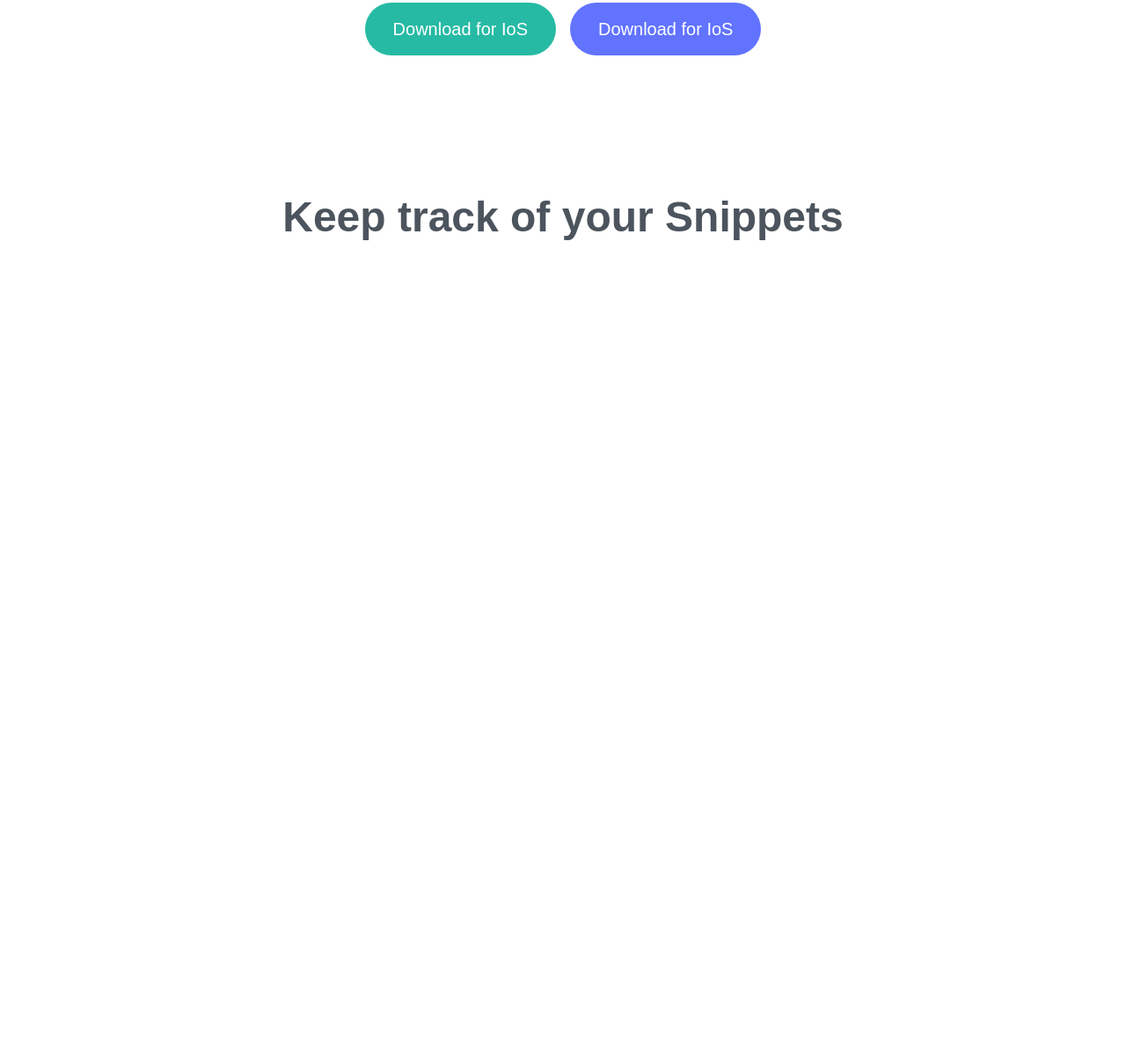
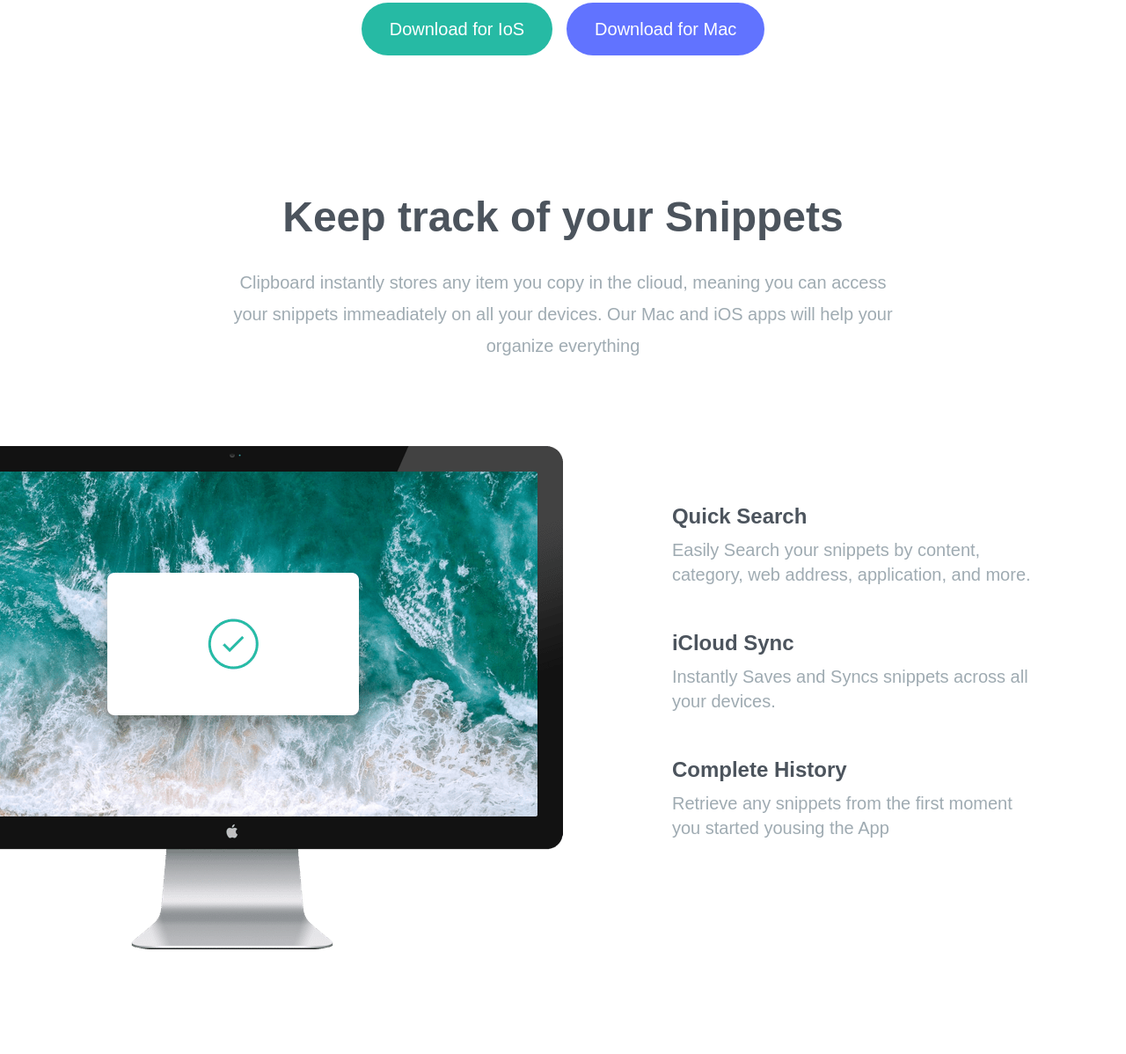
Before and after one commit to Tristverm/Clipboard, a website: page index.html in a window 1280 px wide. Shown: the part 498-1696 px from the top of the page at 88% size. Before the commit the page ends 865 px from the top, so only its background shows below. Drawn offline with Linux system fonts and the light colour scheme; a web font is replaced by a local one.

Commit message:
Added the Items Scetion and Image containers

```diff
--- a/index.html
+++ b/index.html
@@ -16,11 +16,9 @@
   <body>
     <!--Hero Section-->
     <section class="" id="hero">
-      <div class="max-w-6xl mx-auto text-center mb-40 px-10 pt-16">
+      <div class="section-container mb-40 pt-16">
         <img src="images/logo.svg" alt="" class="mx-auto my-16" />
-        <h3 class="mb-8 text-4xl font-bold text-darkGrayishBlue md:text-5xl">
-          A history of everything you copy
-        </h3>
+        <h3 class="">A history of everything you copy</h3>
         <p class="max-w-3xl mx-auto mb-10 text-2xl text-grayishBlue">
           Clipboard allows you to track and organize everything you copy.
           Instantly access your clipboard on all your devices.
@@ -37,22 +35,72 @@
           <button
             class="bg-lightBlue p-4 px-8 text-xl font-sans hover:shadow-lg hover:shadow-lightBlue text-white rounded-full hover:-translate-y-2 duration-200 transition hover:opacity-90"
           >
-            Download for IoS
+            Download for Mac
           </button>
         </div>
       </div>
     </section>
     <!--Snippets Section-->
     <section id="Snippets">
-
-        <div class="max-w-6xl mx-auto text-center my-20 px-10">
-          <h3 class="mb-8 text-4xl font-bold text-darkGrayishBlue md:text-5xl">
-            Keep track of your Snippets
-          </h3>
-          <p class="max-w-3xl mx-aut0 mb-24 text-xl leading-9 text-center text-grayishBlue"></p>
+      <div class="section-container my-20 px-10">
+        <h3 class="">Keep track of your Snippets</h3>
+        <p
+          class="max-w-3xl mx-auto mb-24 text-xl leading-9 text-center text-grayishBlue"
+        >
+          Clipboard instantly stores any item you copy in the clioud, meaning
+          you can access your snippets immeadiately on all your devices. Our Mac
+          and iOS apps will help your organize everything
+        </p>
+      </div>
+    </section>
+    <!--Features Section-->
+    <section id="features">
+      <div class="section-container my-20">
+        <div class="flex flex-col md:flex-row md:space-x-32 relative">
+          <!--Image-->
+          <div class="md:w-1/2">
+            <img
+              src="/images/image-computer.png"
+              alt=""
+              class="md:absolute top-0 right-[50%]"
+            />
+          </div>
+          <!--Items Container-->
+          <div
+            class="flex flex-col mt-16 mb-24 space-y-12 text-xl md:w-1/2 md:mb-60 md:text-left md:pl-16"
+          >
+            <!--Item1-->
+            <div>
+              <h5 class="mb-2 text-2xl font-bold text-darkGrayishBlue">
+                Quick Search
+              </h5>
+              <p class="max-w-md text-grayishBlue">
+                Easily Search your snippets by content, category, web address,
+                application, and more.
+              </p>
+            </div>
+            <!--Item2-->
+            <div>
+              <h5 class="mb-2 text-2xl font-bold text-darkGrayishBlue">
+                iCloud Sync
+              </h5>
+              <p class="max-w-md text-grayishBlue">
+                Instantly Saves and Syncs snippets across all your devices.
+              </p>
+            </div>
+            <!--Item3-->
+            <div>
+              <h5 class="mb-2 text-2xl font-bold text-darkGrayishBlue">
+                Complete History
+              </h5>
+              <p class="max-w-md text-grayishBlue">
+                Retrieve any snippets from the first moment you started yousing
+                the App
+              </p>
+            </div>
+          </div>
         </div>
-
-
+      </div>
     </section>
   </body>
 </html>
--- a/input.css
+++ b/input.css
@@ -16,3 +16,14 @@ body {
         @apply bg-[url("/images/bg-header-mobile.png")] bg-contain bg-no-repeat
     }
 }
+.section-container{
+    @apply max-w-6xl mx-auto text-center px-10
+}
+@layer base{
+    h3 {
+       @apply mb-8 text-4xl font-bold text-darkGrayishBlue md:text-5xl
+    }
+}
+/* .button-container {
+    @apply  p-4 px-8 hover:shadow-lg hover:shadow-strongCyan text-xl font-sans text-white rounded-full hover:-translate-y-2 duration-200 transition hover:opacity-90
+} */
```
Also changed, not shown: styles/output.css.
